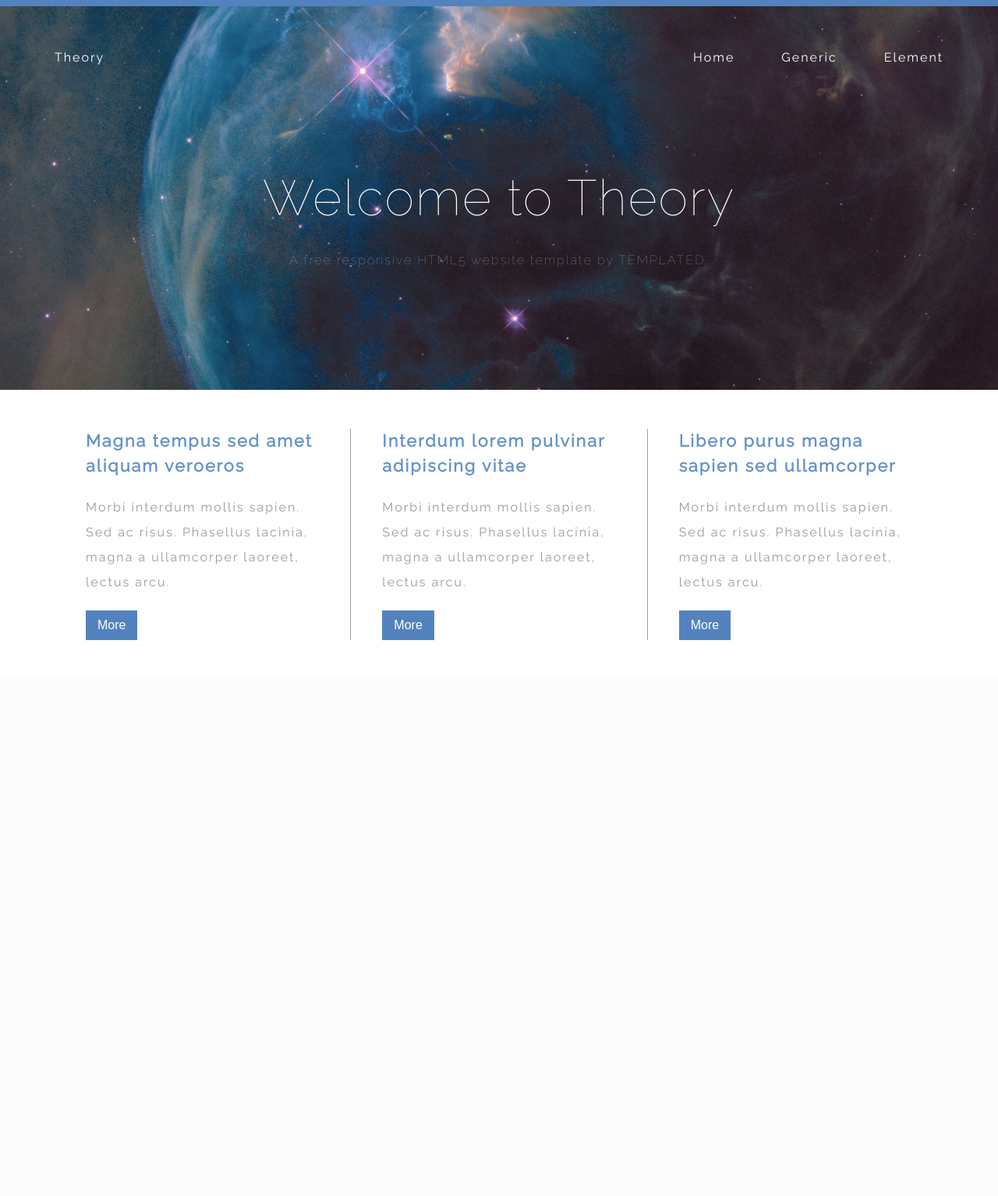
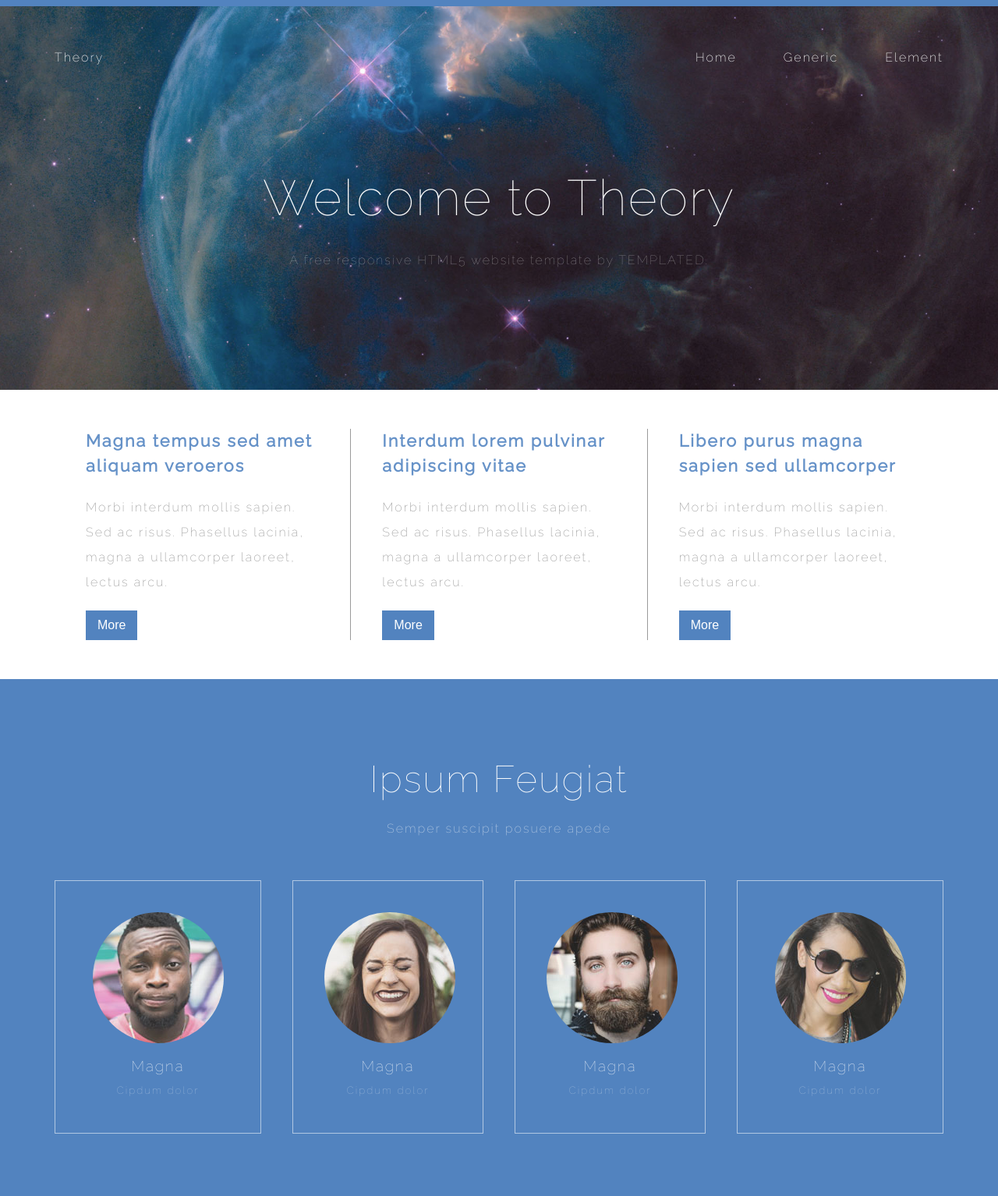
Before and after one commit to peka80/Webcon, a PHP site: page / in a window 1280 px wide. Shown: the whole page at 78% size. Before the commit the page ends 821 px from the top, so only its background shows below. Run offline with PHP 8.4, Linux system fonts and the light colour scheme.

Commit message:
team section

```diff
--- a/SiteClone/index.html
+++ b/SiteClone/index.html
@@ -41,5 +41,42 @@
             <button>More</button>
         </article>
     </section>
+
+    <!-- section team -->
+
+    <section class="team">
+        <h2>Ipsum Feugiat</h2>
+        <p>Semper suscipit posuere apede</p>
+        <div class="container">
+            <article>
+                <div class="wrap">
+                    <img src="img/pic03.jpg" alt="">
+                    <h3>Magna</h3>
+                    <h5>Cipdum dolor</h5>
+                </div>
+            </article>
+            <article>
+                <div class="wrap">
+                    <img src="img/pic04.jpg" alt="">
+                    <h3>Magna</h3>
+                    <h5>Cipdum dolor</h5>
+                </div>
+            </article>
+            <article>
+                <div class="wrap">
+                    <img src="img/pic05.jpg" alt="">
+                    <h3>Magna</h3>
+                    <h5>Cipdum dolor</h5>
+                </div>
+            </article>
+            <article>
+                <div class="wrap">
+                    <img src="img/pic06.jpg" alt="">
+                    <h3>Magna</h3>
+                    <h5>Cipdum dolor</h5>
+                </div>
+            </article>
+        </div>
+    </section>
 </body>
 </html>
--- a/SiteClone/style.css
+++ b/SiteClone/style.css
@@ -23,6 +23,7 @@ body {
     letter-spacing: 2px;
     color: var(--gray);
     line-height: 2;
+    font-weight: 200;
 
 }
 
@@ -123,6 +124,8 @@ hgroup h5 span {
     text-transform: uppercase;
 }
 
+/* first section */
+
 .first {
     display: flex;
     align-items: center;
@@ -151,3 +154,53 @@ hgroup h5 span {
     font-weight: bold;
     margin-bottom: 20px;
 }
+
+/* section team */
+
+.team {
+    background: var(--blue);
+    padding: 80px 0;
+    text-align: center;
+}
+
+.team h2 {
+    color: var(--white);
+    font-size: 3em;
+}
+
+.team h2 + p {
+    color: var(--lightGray);
+    font-size: 1em;
+}
+
+.team article {
+    float: left;
+    width: 25%;
+    margin-top: 50px;
+}
+
+.team .wrap {
+    border: 1px solid var(--lightGray);
+    padding: 40px;
+    margin: 0 20px;
+}
+
+.team .wrap img {
+    border-radius: 50%;
+}
+
+.team article:nth-child(1) .wrap {
+    margin-left: 0px;
+}
+
+.team article:nth-child(4) .wrap {
+    margin-right: 0px;
+}
+
+.wrap h3 {
+    color: var(--white);
+}
+
+.wrap h5 {
+    color: var(--lightGray);
+}
```
